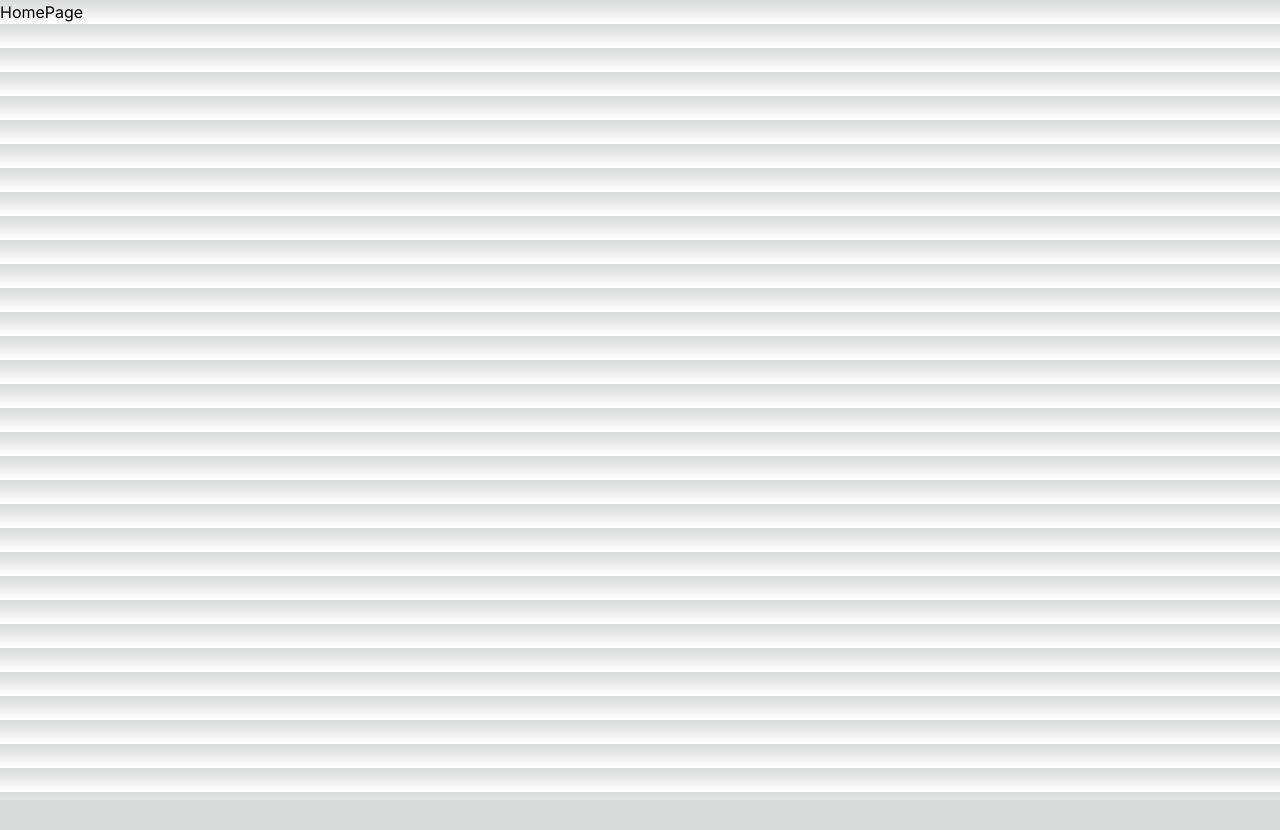
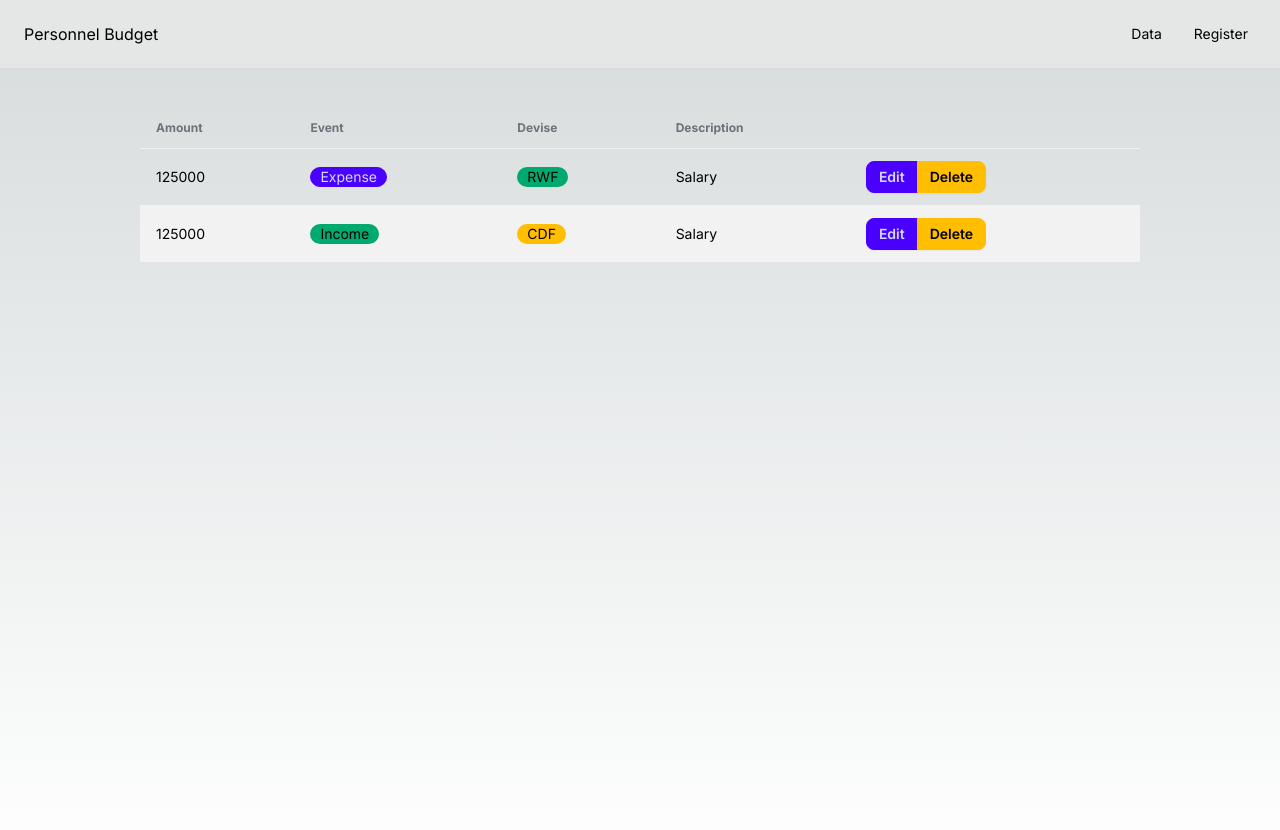
Before and after one commit to Racine14Creator/budget, a Next.js app: page / in a window 1280 px wide. Shown: the top 830 px of the page. Before the commit the page ends 800 px from the top, so only its background shows below. Built offline with nearby package versions, Linux system fonts and the light colour scheme.

Commit message:
add: Form data

```diff
--- /dev/null
+++ b/app/edit/[id]/page.jsx
@@ -0,0 +1,9 @@
+import React from 'react'
+
+const EditOne = () => {
+    return (
+        <div>EditOne</div>
+    )
+}
+
+export default EditOne
--- a/app/layout.js
+++ b/app/layout.js
@@ -1,5 +1,6 @@
 import { Inter } from "next/font/google";
 import "./globals.css";
+import Link from "next/link";
 
 const inter = Inter({ subsets: ["latin"] });
 
@@ -11,7 +12,41 @@ export const metadata = {
 export default function RootLayout({ children }) {
   return (
     <html lang="en">
-      <body className={inter.className}>{children}</body>
+      <body className={inter.className}>
+        <div className="drawer">
+          <input id="my-drawer-3" type="checkbox" className="drawer-toggle" />
+          <div className="drawer-content flex flex-col">
+            <div className="w-full navbar bg-base-300">
+              <div className="flex-none lg:hidden">
+                <label htmlFor="my-drawer-3" aria-label="open sidebar" className="btn btn-square btn-ghost">
+                  <svg xmlns="http://www.w3.org/2000/svg" fill="none" viewBox="0 0 24 24" className="inline-block w-6 h-6 stroke-current"><path strokeLinecap="round" strokeLinejoin="round" strokeWidth="2" d="M4 6h16M4 12h16M4 18h16"></path></svg>
+                </label>
+              </div>
+              <div className="flex-1 px-2 mx-2">Personnel Budget</div>
+              <div className="flex-none hidden lg:block">
+                <ul className="menu menu-horizontal">
+
+                  <li><Link href={"/"}>Data</Link></li>
+                  <li><Link href={"/register"}>Register</Link></li>
+                </ul>
+              </div>
+            </div>
+            <div className="min-h-screen">
+              <div className="container max-w-[1000px] py-10 mx-auto">
+                {children}
+              </div>
+            </div>
+          </div>
+          <div className="drawer-side">
+            <label htmlFor="my-drawer-3" aria-label="close sidebar" className="drawer-overlay"></label>
+            <ul className="menu p-4 w-80 min-h-full bg-base-200">
+              <li><Link href={"/"}>Data</Link></li>
+              <li><Link href={"/register"}>Register</Link></li>
+            </ul>
+          </div>
+        </div>
+
+      </body>
     </html>
   );
 }
--- /dev/null
+++ b/app/register/page.jsx
@@ -0,0 +1,9 @@
+import React from 'react'
+
+const Register = () => {
+    return (
+        <div>Register</div>
+    )
+}
+
+export default Register
--- /dev/null
+++ b/components/Data.jsx
@@ -0,0 +1,56 @@
+import Link from "next/link"
+
+const Data = () => {
+    return (
+        <div className="overflow-x-auto">
+            <table className="table table-zebra">
+                {/* head */}
+                <thead>
+                    <tr>
+
+                        <th>Amount</th>
+                        <th>Event</th>
+                        <th>Devise</th>
+                        <th>Description</th>
+                    </tr>
+                </thead>
+                <tbody>
+                    <tr>
+                        <td>125000</td>
+                        <td>
+                            <span className="badge badge-primary">Expense</span>
+                        </td>
+                        <td>
+                            <span className="badge badge-success">RWF</span>
+                        </td>
+                        <td>Salary</td>
+                        <td>
+                            <div className="join">
+                                <Link href={`/edit/123`} className="btn join-item btn-sm btn-primary">Edit</Link>
+                                <button className="btn join-item btn-sm btn-warning">Delete</button>
+                            </div>
+                        </td>
+                    </tr>
+                    <tr>
+                        <td>125000</td>
+                        <td>
+                            <span className="badge badge-success">Income</span>
+                        </td>
+                        <td>
+                            <span className="badge badge-warning">CDF</span>
+                        </td>
+                        <td>Salary</td>
+                        <td>
+                            <div className="join">
+                                <Link href={`/edit/123`} className="btn join-item btn-sm btn-primary">Edit</Link>
+                                <button className="btn join-item btn-sm btn-warning">Delete</button>
+                            </div>
+                        </td>
+                    </tr>
+                </tbody>
+            </table>
+        </div>
+    )
+}
+
+export default Data
--- a/components/HomePage.jsx
+++ b/components/HomePage.jsx
@@ -1,7 +1,11 @@
+import Data from "./Data"
+import Navbar from "./Navbar"
 
 const HomePage = () => {
     return (
-        <div>HomePage</div>
+        <>
+            <Data />
+        </>
     )
 }
 
--- /dev/null
+++ b/components/Navbar.jsx
@@ -0,0 +1,40 @@
+import Link from "next/link"
+function Navbar() {
+    return (
+        <div className="drawer">
+            <input id="my-drawer-3" type="checkbox" className="drawer-toggle" />
+            <div className="drawer-content flex flex-col">
+                <div className="w-full navbar bg-base-300">
+                    <div className="flex-none lg:hidden">
+                        <label htmlFor="my-drawer-3" aria-label="open sidebar" className="btn btn-square btn-ghost">
+                            <svg xmlns="http://www.w3.org/2000/svg" fill="none" viewBox="0 0 24 24" className="inline-block w-6 h-6 stroke-current"><path strokeLinecap="round" strokeLinejoin="round" strokeWidth="2" d="M4 6h16M4 12h16M4 18h16"></path></svg>
+                        </label>
+                    </div>
+                    <div className="flex-1 px-2 mx-2">Personnel Budget</div>
+                    <div className="flex-none hidden lg:block">
+                        <ul className="menu menu-horizontal">
+
+                            <li><Link href={"#"}>Register</Link></li>
+                            <li><Link href={"#"}>Data</Link></li>
+                        </ul>
+                    </div>
+                </div>
+                <div className="min-h-screen">
+                    <div className="container max-w-md mx-auto">
+                        Content
+                    </div>
+                </div>
+            </div>
+            <div className="drawer-side">
+                <label htmlFor="my-drawer-3" aria-label="close sidebar" className="drawer-overlay"></label>
+                <ul className="menu p-4 w-80 min-h-full bg-base-200">
+
+                    <li><Link href={"#"}>Register</Link></li>
+                    <li><Link href={"#"}>Data</Link></li>
+                </ul>
+            </div>
+        </div>
+    )
+}
+
+export default Navbar
--- a/package.json
+++ b/package.json
@@ -16,6 +16,7 @@
   },
   "devDependencies": {
     "autoprefixer": "^10.0.1",
+    "daisyui": "^4.7.3",
     "eslint": "^8",
     "eslint-config-next": "14.1.3",
     "postcss": "^8",
--- a/tailwind.config.js
+++ b/tailwind.config.js
@@ -14,5 +14,5 @@ module.exports = {
       },
     },
   },
-  plugins: [],
+  plugins: [require("daisyui")],
 };
```
Also changed, not shown: 1 other file (tests, documents, lock files or other folders).
